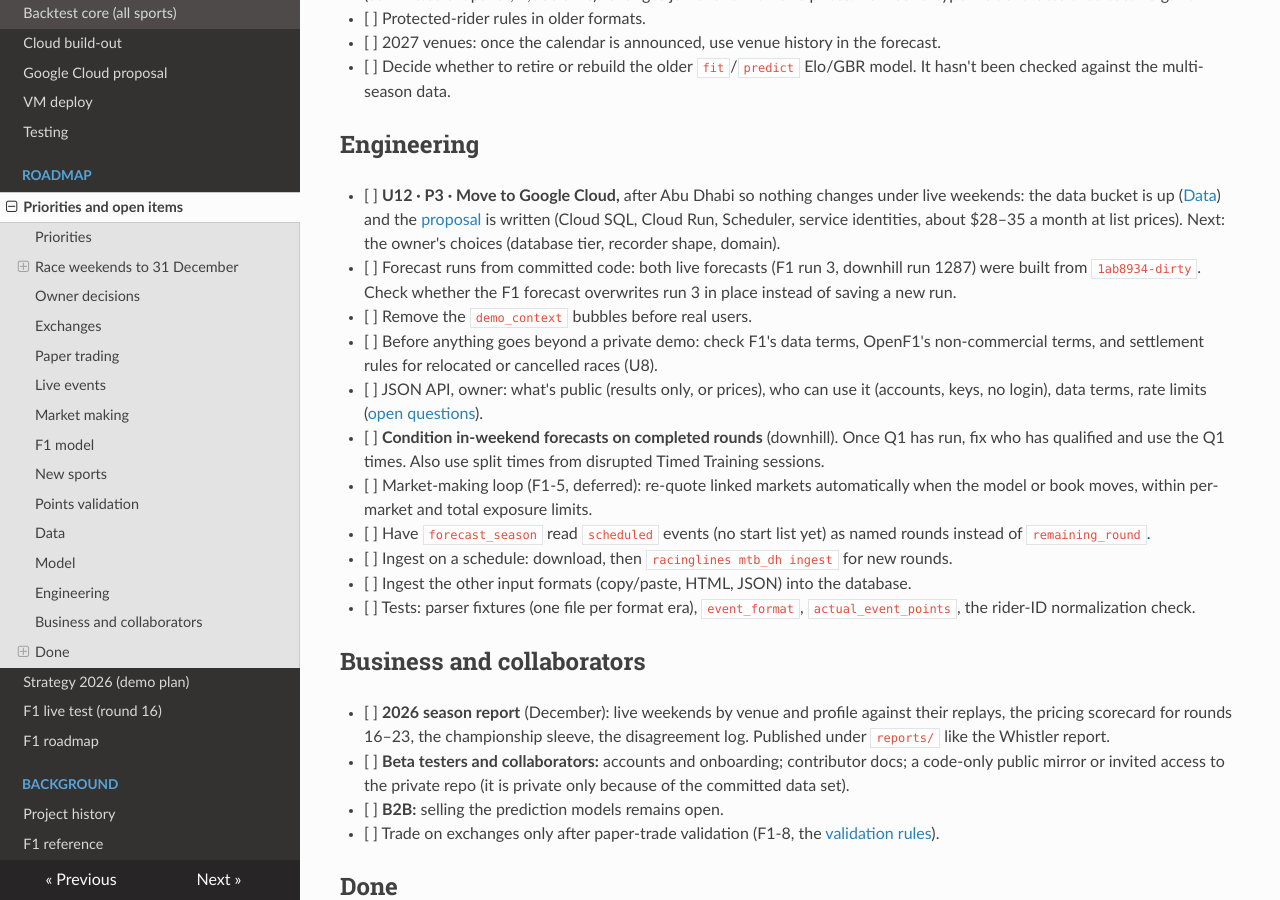
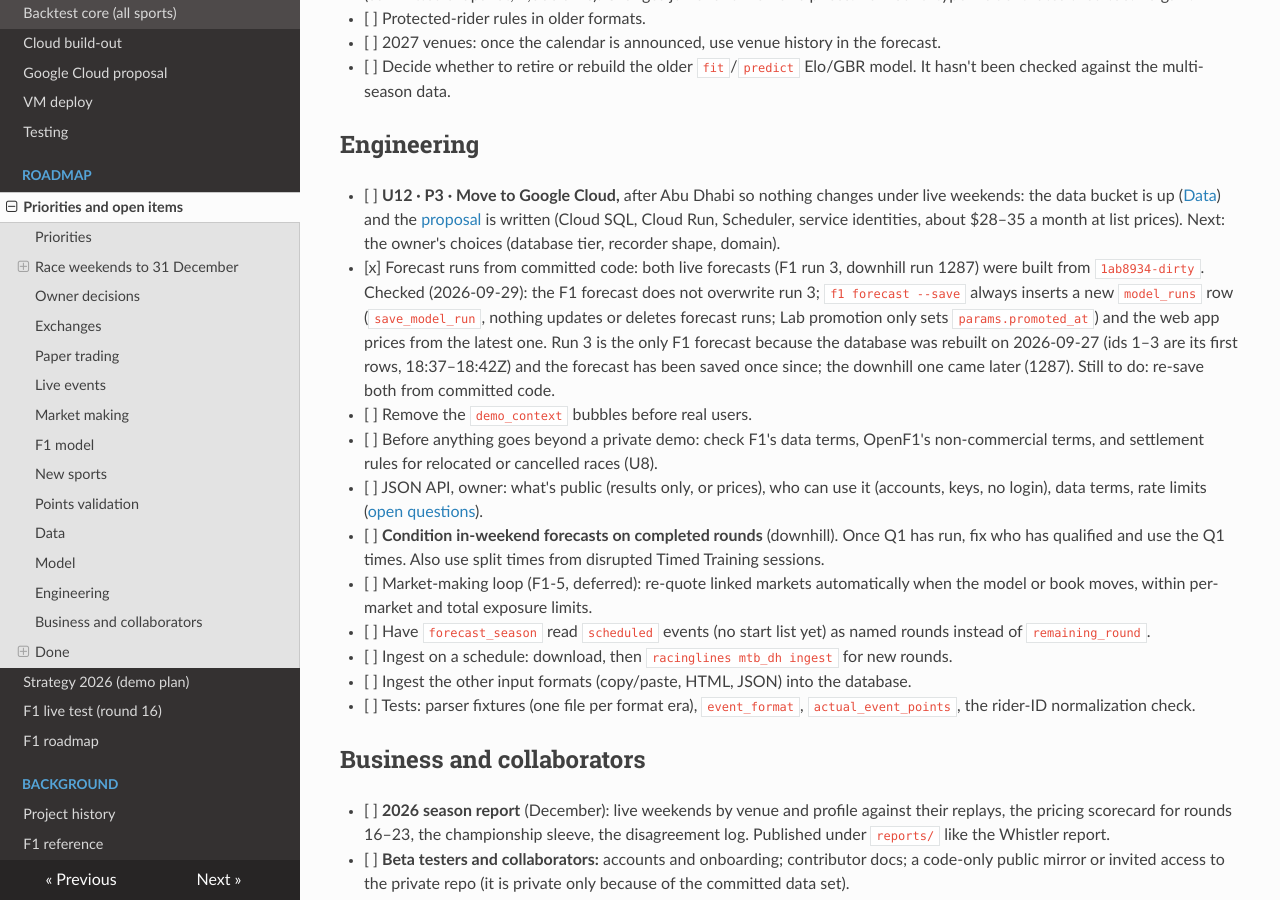
Before and after one commit to lalligagger/racinglines-public, an MkDocs documentation site: the page built from docs/todo.md, in a window 1280 px wide and 900 px high, scrolled down 7231 px. Built offline with MkDocs 1.6.1, drawn with Linux system fonts in a browser that asks for light colours; nearby versions of some CDN libraries.

Commit message:
todo: the F1 forecast does not overwrite run 3 (checked)
`f1 forecast --save` always inserts a new model_runs row; nothing updates
or deletes forecast runs and the web app prices from the latest. Run 3 is
the only F1 forecast because the database was rebuilt on 2026-09-27 and
the forecast has been saved once since.

Co-Authored-By: Claude Fable 5.1 <noreply@anthropic.com>
Claude-Session: https://claude.ai/code/session_01TpUSYV561H7skpgPmptGWB

```diff
--- a/docs/todo.md
+++ b/docs/todo.md
@@ -333,8 +333,13 @@ Downhill model.
       bucket is up ([Data](data.md#data-bucket)) and the [proposal](google-cloud.md) is written (Cloud SQL,
       Cloud Run, Scheduler, service identities, about $28–35 a month at list prices). Next: the owner's
       choices (database tier, recorder shape, domain).
-- [ ] Forecast runs from committed code: both live forecasts (F1 run 3, downhill run 1287) were built from
-      `1ab8934-dirty`. Check whether the F1 forecast overwrites run 3 in place instead of saving a new run.
+- [x] Forecast runs from committed code: both live forecasts (F1 run 3, downhill run 1287) were built from
+      `1ab8934-dirty`. Checked (2026-09-29): the F1 forecast does not overwrite run 3; `f1 forecast --save`
+      always inserts a new `model_runs` row (`save_model_run`, nothing updates or deletes forecast runs; Lab
+      promotion only sets `params.promoted_at`) and the web app prices from the latest one. Run 3 is the
+      only F1 forecast because the database was rebuilt on 2026-09-27 (ids 1–3 are its first rows, 18:37–18:42Z)
+      and the forecast has been saved once since; the downhill one came later (1287). Still to do: re-save
+      both from committed code.
 - [ ] Remove the `demo_context` bubbles before real users.
 - [ ] Before anything goes beyond a private demo: check F1's data terms, OpenF1's non-commercial terms,
       and settlement rules for relocated or cancelled races (U8).
```
